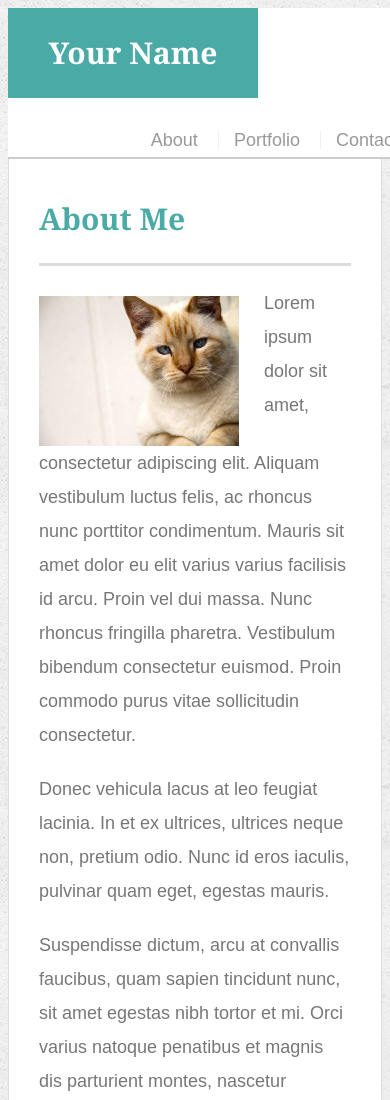
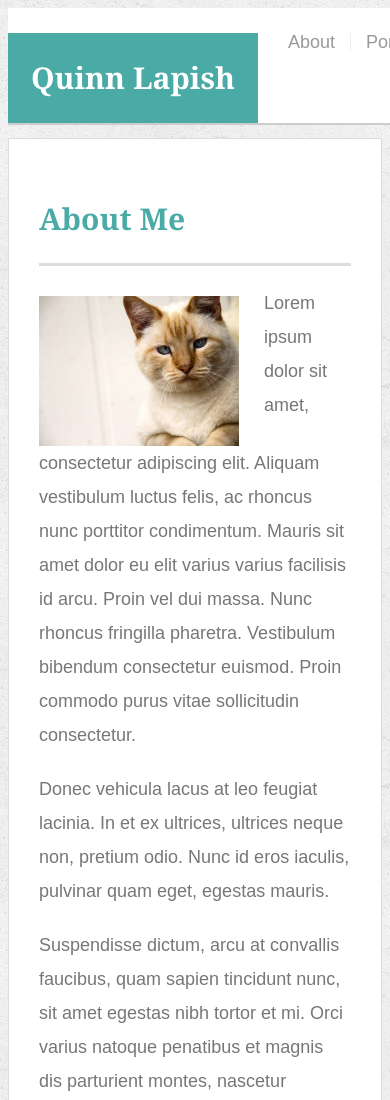
Before and after one commit to quinnlapish/Responsive-Portfolio, a plain HTML site: page portfolio-responsive/index.html in a window 390 px wide. Shown: the top 1100 px of the page. Drawn offline with Linux system fonts and the light colour scheme.

Commit message:
updated version

```diff
--- a/portfolio-responsive/assets/css/style.css
+++ b/portfolio-responsive/assets/css/style.css
@@ -224,12 +224,25 @@ input[type=submit] {
 
 @media (max-width: 768px)
 {
+  nav
 
+  {margin: o auto;
+  display: flex;
+  justify-content: space-around;
+  float: none;}
 
 }
 
 @media (max-width: 640px)
+
+{
+nav
 {
 
+  margin: o auto;
+  display: flex;
+  justify-content: space-around;
+  float: none;
+}
 
 }
--- a/portfolio-responsive/index.html
+++ b/portfolio-responsive/index.html
@@ -11,7 +11,7 @@
 
   <header id="masthead">
     <div class="container">
-      <a href="index.html" id="logo">Your Name</a>
+      <a href="index.html" id="logo">Quinn Lapish</a>
       <nav>
         <a href="index.html">About</a>
         <a href="portfolio.html">Portfolio</a>
```
Also changed, not shown: portfolio-responsive/contact.html (+2 -2 lines), portfolio-responsive/portfolio.html (+1 -1 lines).
